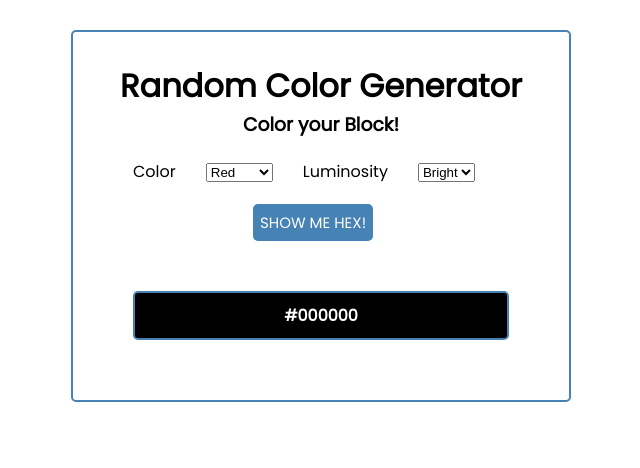
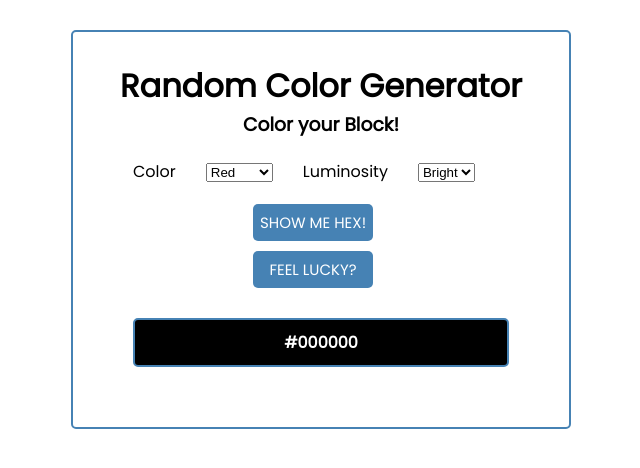
Before and after one commit to Konstantin-exe/random-color-generator-react-app, a React (Create React App) app: page / in a window 1280 px wide. Shown: the top 468 px of the page, without its empty margins (319-959 px from the left). Built offline with nearby package versions, Linux system fonts and the light colour scheme.

Commit message:
Added Random-Color Button / But <Options.value> into an array

```diff
--- a/package.json
+++ b/package.json
@@ -35,9 +35,12 @@
     ]
   },
   "devDependencies": {
+    "@types/randomcolor": "^0.5.5",
+    "@types/react": "^17.0.1",
+    "@types/react-dom": "^17.0.0",
     "@typescript-eslint/eslint-plugin": "^4.0.0",
     "@typescript-eslint/parser": "^4.0.0",
-    "@upleveled/eslint-config-upleveled": "1.5.1",
+    "@upleveled/eslint-config-upleveled": "1.5.17",
     "babel-eslint": "^10.0.0",
     "eslint": "^7.5.0",
     "eslint-config-react-app": "6.0.0",
--- a/src/components/Form.js
+++ b/src/components/Form.js
@@ -4,6 +4,17 @@ const randomColor = require('randomcolor');
 export default function Form(props) {
   const [hue, setHue] = useState('red');
   const [luminosity, setLuminosity] = useState('bright');
+  const hueList = [
+    'red',
+    'blue',
+    'orange',
+    'yellow',
+    'green',
+    'purple',
+    'pink',
+  ];
+
+  const luminosityList = ['bright', 'light', 'dark'];
 
   return (
     <div className="Form">
@@ -17,13 +28,12 @@ export default function Form(props) {
         type="text"
         value={hue}
       >
-        <option value="red">Red</option>
-        <option value="blue">Blue</option>
-        <option value="orange">Orange</option>
-        <option value="yellow">Yellow</option>
-        <option value="green">Green</option>
-        <option value="purple">Purple</option>
-        <option value="pink">Pink</option>
+        {hueList.map((hueItem) => (
+          <option key={hueItem} value={hueItem}>
+            {hueItem.charAt(0).toUpperCase() + hueItem.slice(1)}
+          </option>
+        ))}
+        ;
       </select>
 
       <label htmlFor="luminosity">Luminosity</label>
@@ -33,11 +43,13 @@ export default function Form(props) {
         }}
         value={luminosity}
       >
-        <option value="bright">Bright</option>
-        <option value="light">Light</option>
-        <option value="dark">Dark</option>
+        {luminosityList.map((luminosityItem) => (
+          <option key={luminosityItem} value={luminosityItem}>
+            {luminosityItem.charAt(0).toUpperCase() + luminosityItem.slice(1)}
+          </option>
+        ))}
+        ;
       </select>
-
       <button
         className="btn"
         type="submit"
@@ -47,6 +59,23 @@ export default function Form(props) {
       >
         SHOW ME HEX!
       </button>
+      <button
+        type="submit"
+        className="btnluck"
+        onClick={() => {
+          props.setHex(
+            randomColor({
+              luminosity:
+                luminosityList[
+                  Math.floor(Math.random() * luminosityList.length)
+                ],
+              hue: hueList[Math.floor(Math.random() * hueList.length)],
+            }),
+          );
+        }}
+      >
+        FEEL LUCKY?
+      </button>
     </div>
   );
 }
--- a/src/index.css
+++ b/src/index.css
@@ -56,8 +56,24 @@ label {
   text-decoration: none;
   font-size: 15px;
   font-family: inherit;
-  margin: 20px;
+  margin-top: 20px;
+  margin-bottom: 0px;
   margin-left: 150px;
+}
+
+.btnluck {
+  background: steelblue;
+  color: #fff;
+  border: none;
+  padding: 7px;
+  border-radius: 5px;
+  cursor: pointer;
+  text-decoration: none;
+  font-size: 15px;
+  font-family: inherit;
+  margin-top: 10px;
+  margin-left: 150px;
+  width: 120px;
 }
 
 .Form {
```
Also changed, not shown: src/App.js (+0 -31 lines), 2 other files (tests, documents, lock files or other folders).
